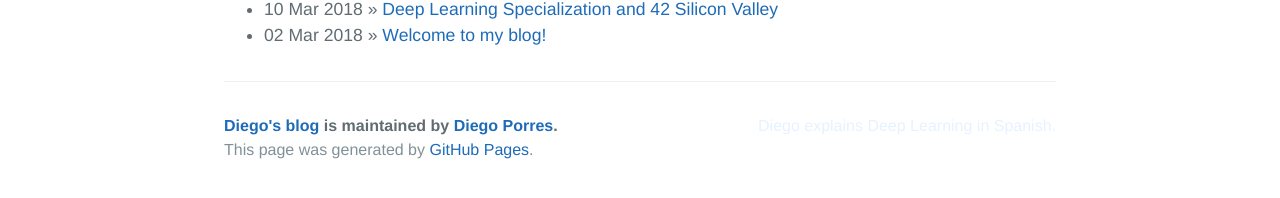
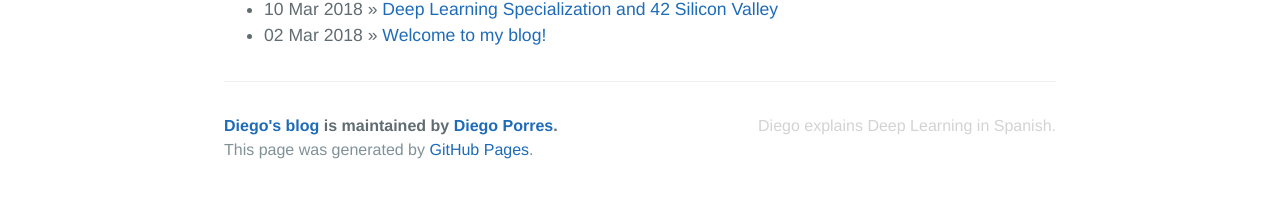
Before and after one commit to PDillis/pdillis.github.io, a Jekyll site: the page built from index.html, in a window 1280 px wide. Shown: the part 441-639 px from the top of the page. Built offline with Jekyll 4.4.1, drawn with Linux system fonts in a browser that asks for light colours.

Commit message:
Update cayman.css

```diff
--- a/css/cayman.css
+++ b/css/cayman.css
@@ -191,4 +191,4 @@ a:hover { text-decoration: underline; }
 
 .site-footer-credits { color: #819198; }
 
-.site-footer-quote { color: #e6f2ff	; font-weight: italic; float: right; }
+.site-footer-quote { color: #d3d3d3	; font-weight: italic; float: right; }
```
